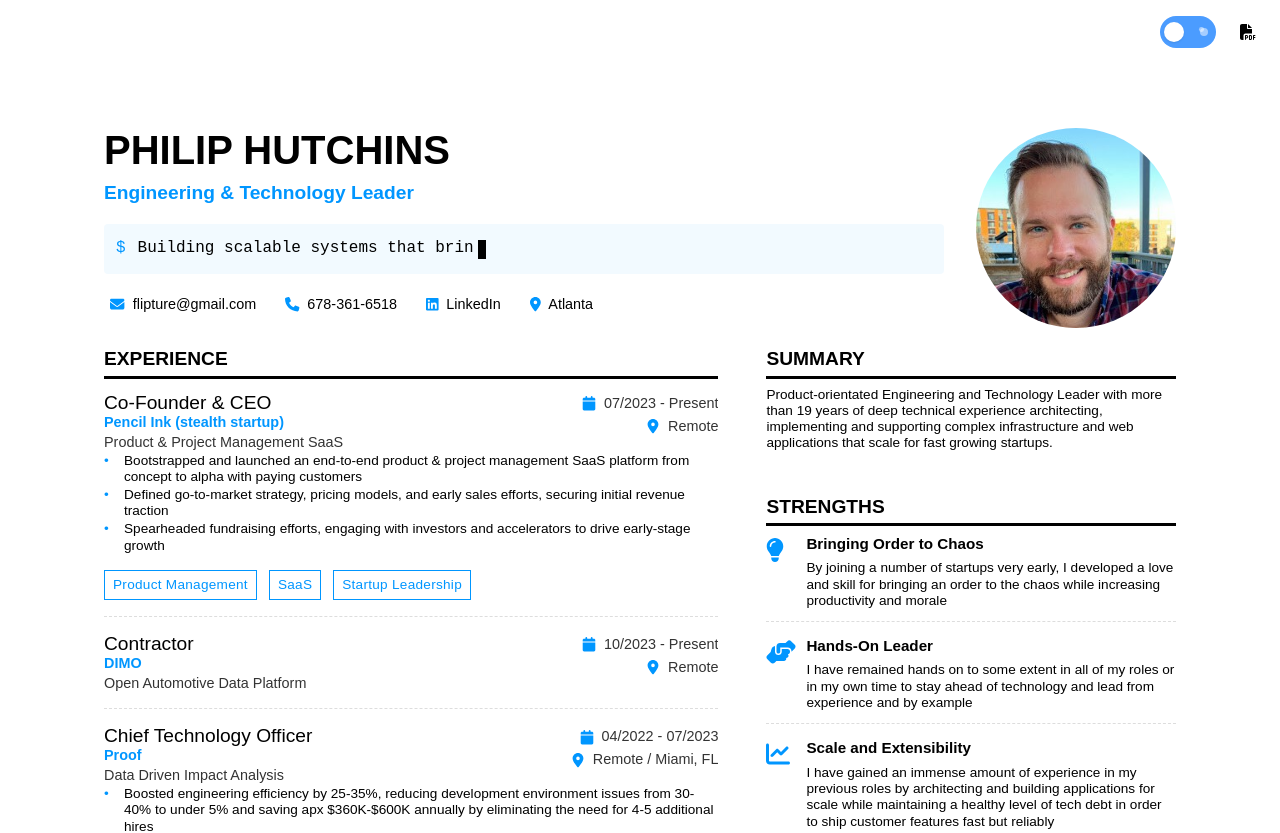
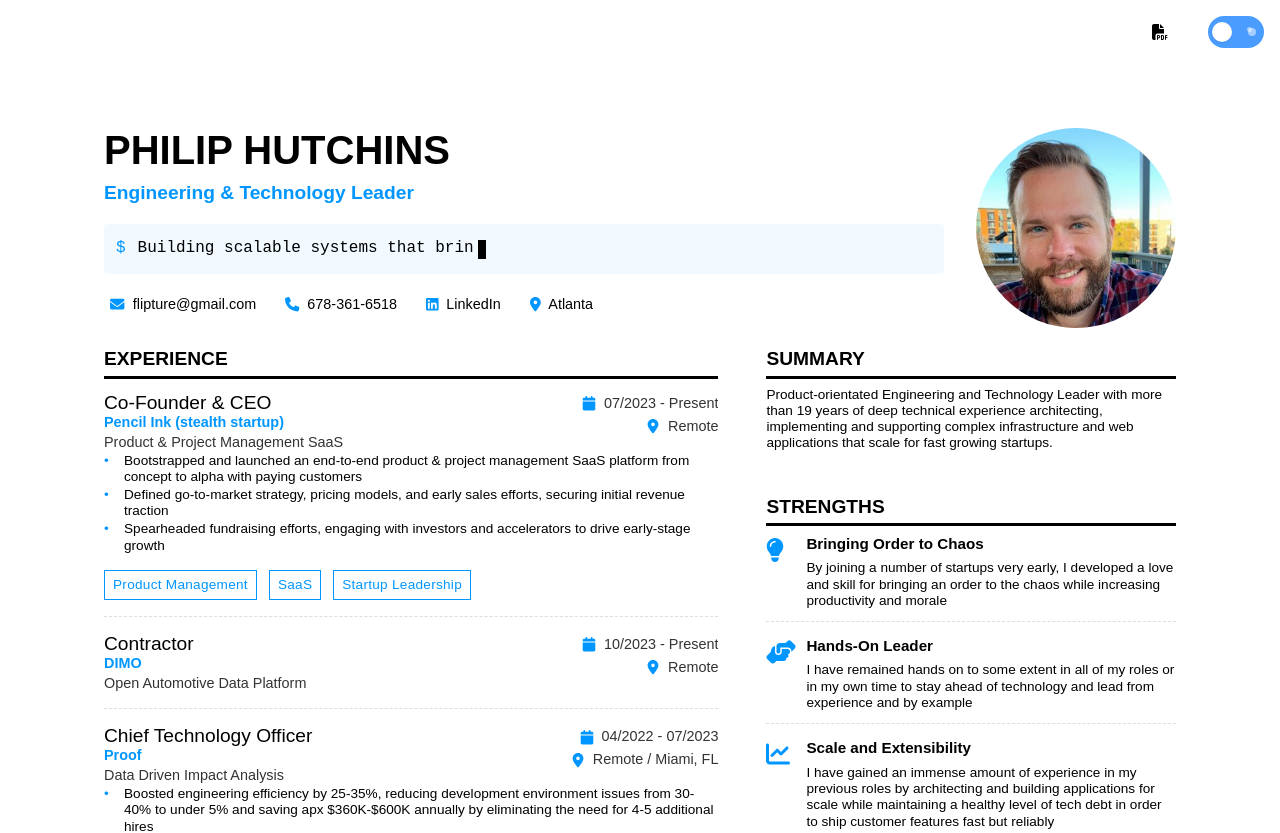
Before and after one commit to phutchins/interactiveresume, a Vue app: page / in a window 1280 px wide. Shown: the top 833 px of the page. Built offline with nearby package versions, Linux system fonts and the light colour scheme.

Commit message:
Reposition PDF download button in Resume component

```diff
--- a/src/components/Resume.vue
+++ b/src/components/Resume.vue
@@ -1,6 +1,9 @@
 <template>
   <div>
     <div class="actions">
+      <a href="/src/assets/PhilipHutchinsResume-2025.pdf" download class="download-btn" title="Download Resume PDF">
+        <font-awesome-icon :icon="['fas', 'file-pdf']" />
+      </a>
       <div class="theme-toggle" @click="$emit('toggle-dark-mode')" :class="{ 'active': isDarkMode }">
         <div class="toggle-dot"></div>
       </div>
@@ -9,9 +12,6 @@
         <font-awesome-icon :icon="['fas', 'download']" />
       </button>
       -->
-      <a href="/src/assets/PhilipHutchinsResume-2025.pdf" download class="download-btn" title="Download Resume PDF">
-        <font-awesome-icon :icon="['fas', 'file-pdf']" />
-      </a>
     </div>
 
     <div class="resume">
```
